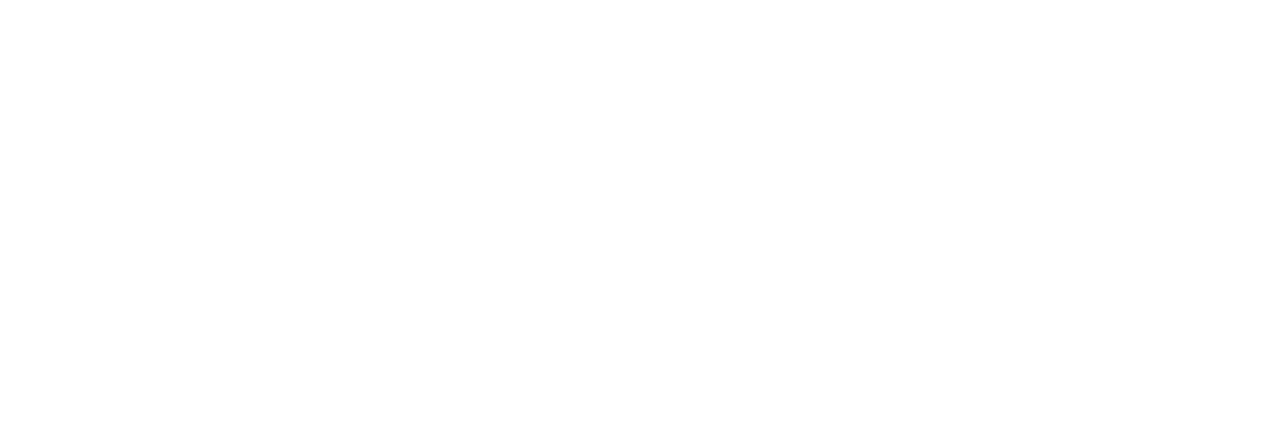
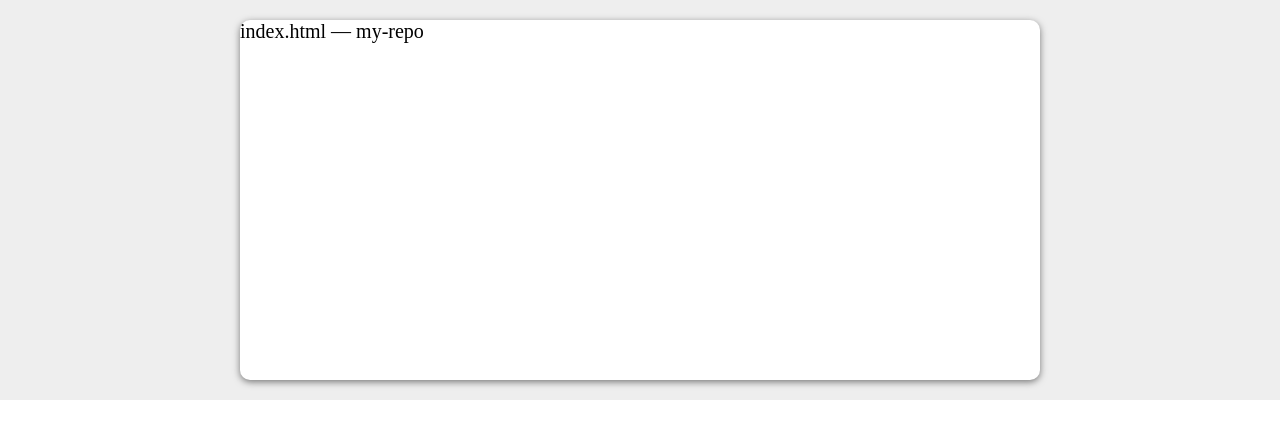
Before and after one commit to jeremybanka/vscode-theme-designer, a website built with webpack: page src/index.html in a window 1280 px wide. Built offline with nearby package versions, Linux system fonts and the light colour scheme.

Commit message:
✨ flex a fascimile of a vs code window in the middle of our page
Co-authored-by: Rami Ahmed <ramiisinportland@gmail.com>
Co-authored-by: Maxwell Meyer <maxreadswell@gmail.com>

```diff
--- a/src/index.html
+++ b/src/index.html
@@ -6,9 +6,18 @@
     <title><%= htmlWebpackPlugin.options.title %></title>
   </head>
   <body>
-    <div id="bg"></div>
     <header>
-      <h1></h1>
+      <div id="desktop">
+        <div id="vscode">
+          <header>index.html — my-repo</header>
+          <main>
+            <div id="activity-bar"></div>
+            <div id="side-bar"></div>
+            <div id="content-area"></div>
+          </main>
+          <footer></footer>
+        </div>
+      </div>
     </header>
     <main></main>
     <footer></footer>
--- a/src/styles/core.scss
+++ b/src/styles/core.scss
@@ -0,0 +1,52 @@
+:root {
+  font-size: 20px;
+}
+
+body {
+  margin: 0;
+  height: 100vh;
+  width: 100vw;
+  > header {
+    display: flex;
+    justify-content: center;
+    align-items: center;
+    height: 50vh;
+    background: #eee;
+    overflow-x: scroll;
+    #desktop {
+      padding: 0 20px;
+      display: flex;
+      justify-content: center;
+      align-items: center;
+      height: 50vh;
+      #vscode {
+        display: flex;
+        flex-direction: column;
+        height: calc(100% - 2rem);
+        width: calc(100% - 2rem);
+        min-width: 800px;
+        background: #fff;
+        box-shadow: 0px 2px 7px #777;
+        border-radius: 10px;
+        header,
+        main,
+        footer {
+          width: 100%;
+        }
+        header,
+        footer {
+          height: 1rem;
+        }
+        main {
+          height: 100%;
+        }
+      }
+    }
+  }
+}
+
+@media (max-width: 840px) {
+  body > header {
+    justify-content: flex-start;
+  }
+}
```
